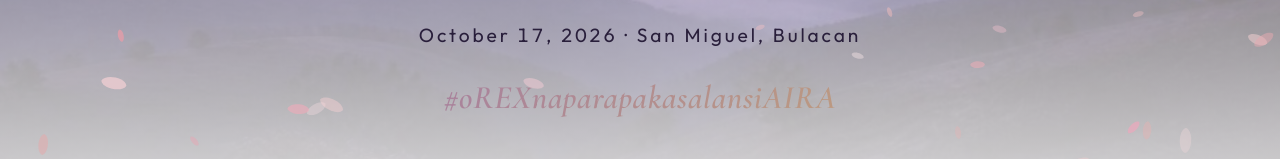
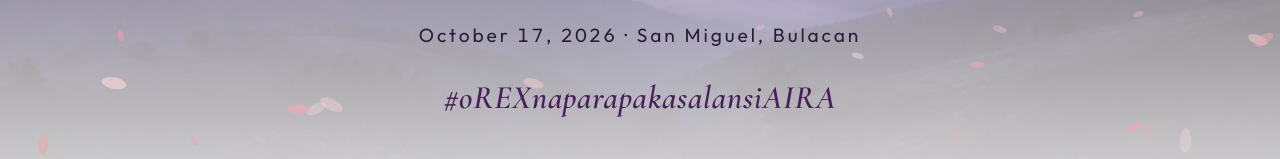
Before and after one commit to Adiciao/aira-and-rex-wedding, a React (Vite) app: page / in a window 1280 px wide. Shown: the part 459-618 px from the top of the page. Built offline with nearby package versions, Linux system fonts and the light colour scheme; no server answers; the database is empty.

Commit message:
fix(hashtag): use solid high-contrast deep plum color for hashtag without gradients or lighting effects

```diff
--- a/src/components/GiftAndHashtag.jsx
+++ b/src/components/GiftAndHashtag.jsx
@@ -120,11 +120,8 @@ export default function GiftAndHashtag() {
               fontFamily: 'var(--ff-serif)',
               fontStyle: 'italic',
               fontSize: 'clamp(1.3rem, 3.5vw, 1.9rem)',
-              fontWeight: 600,
-              background: 'linear-gradient(135deg, #9B72B0, #c9a96e)',
-              WebkitBackgroundClip: 'text',
-              WebkitTextFillColor: 'transparent',
-              backgroundClip: 'text',
+              fontWeight: 700,
+              color: '#4a205a',
               letterSpacing: '-0.01em',
               cursor: 'default',
               userSelect: 'all',
--- a/src/components/Hero.jsx
+++ b/src/components/Hero.jsx
@@ -155,10 +155,7 @@ export default function Hero() {
           fontStyle: 'italic',
           fontSize: 'clamp(1.35rem, 3.5vw, 2.05rem)',
           fontWeight: 700,
-          background: 'linear-gradient(135deg, #9B72B0, #c9a96e)',
-          WebkitBackgroundClip: 'text',
-          WebkitTextFillColor: 'transparent',
-          backgroundClip: 'text',
+          color: '#4a205a',
           marginTop: '1.2rem',
           opacity: 0,
           letterSpacing: '0.02em',
```
